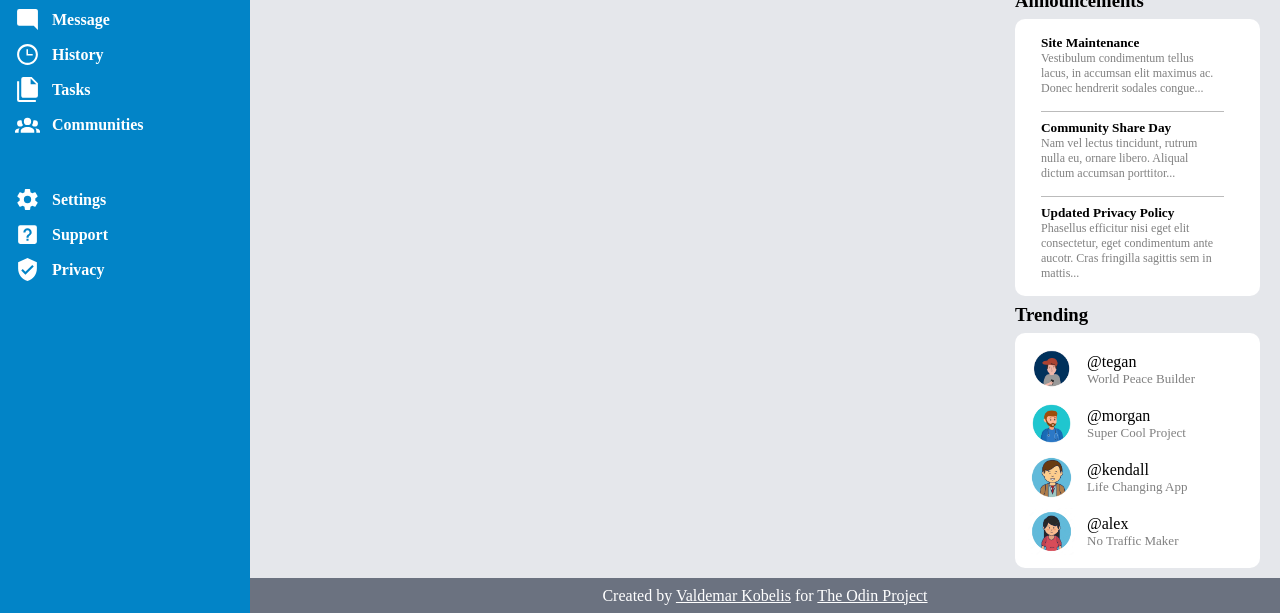
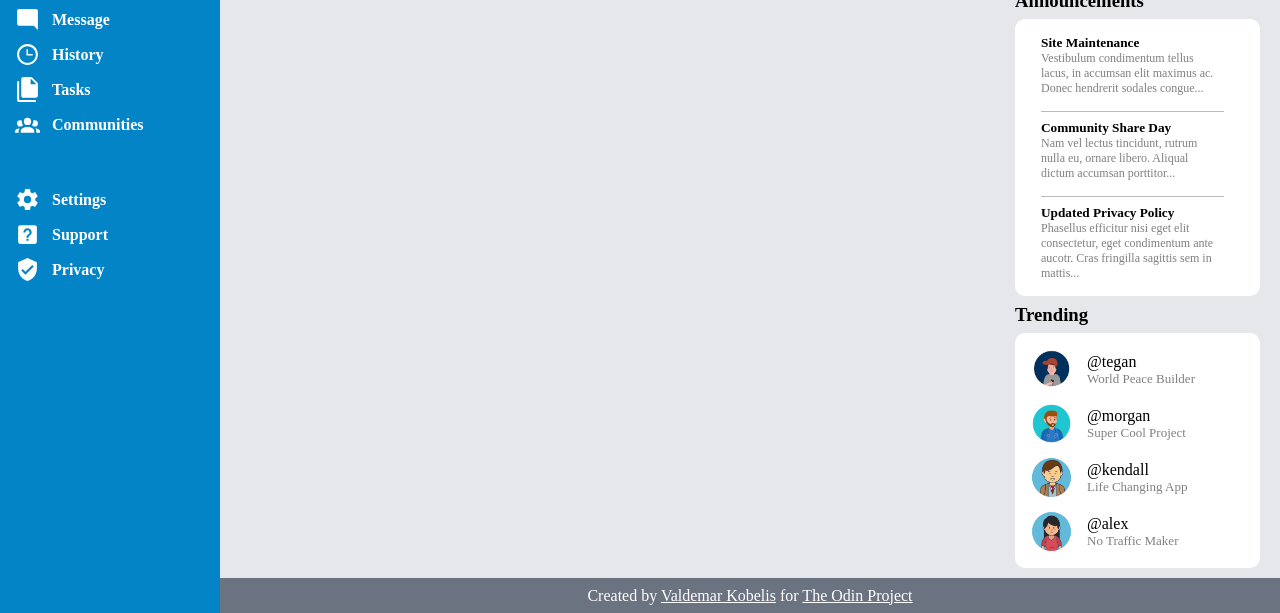
Before and after one commit to Valdemarae/dashboard, a plain HTML site: page index.html in a window 1280 px wide. Shown: the part 188-801 px from the top of the page. Drawn offline with Linux system fonts and the light colour scheme.

Commit message:
Adjust sidebar width

```diff
--- a/styles.css
+++ b/styles.css
@@ -5,7 +5,7 @@
 
 body {
     display: grid;
-    grid-template: 160px 1fr 35px / 250px 1fr;
+    grid-template: 160px 1fr 35px / 220px 1fr;
     min-height: 100vh;
 }
 
```
